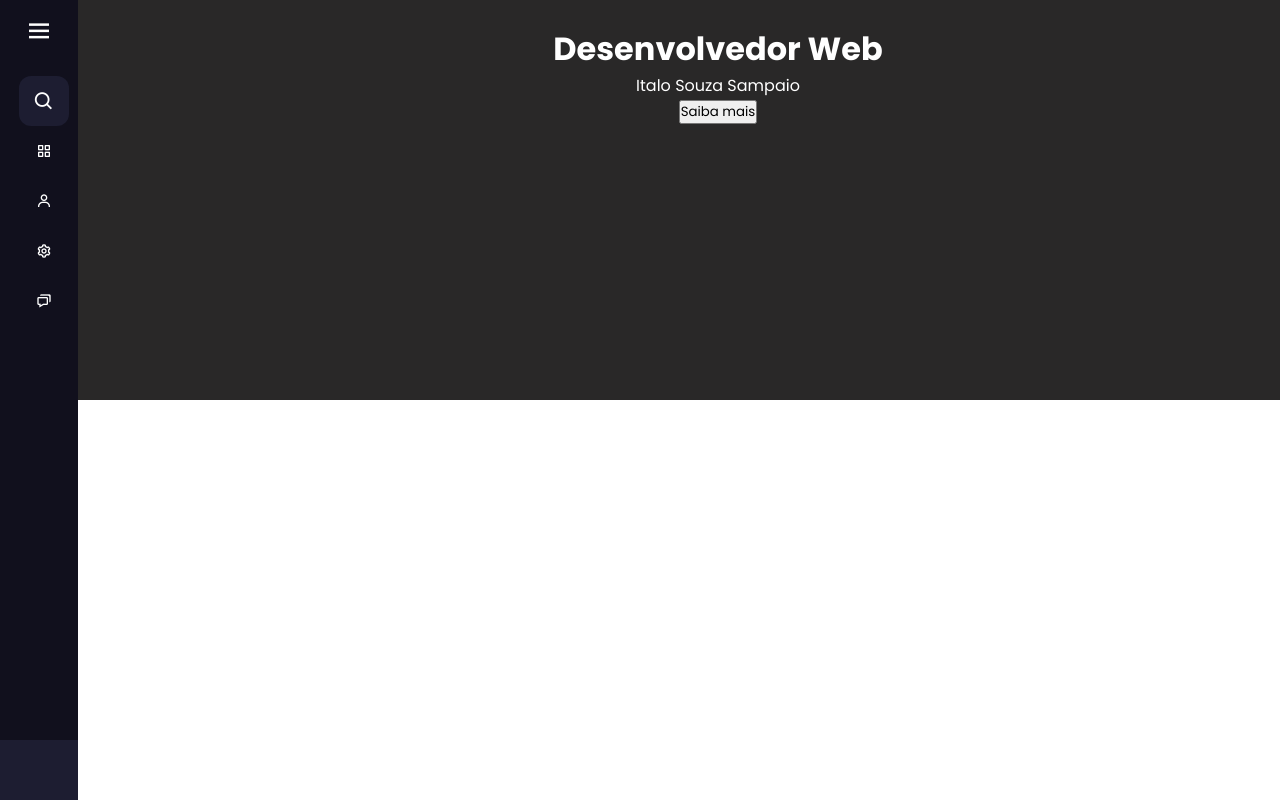
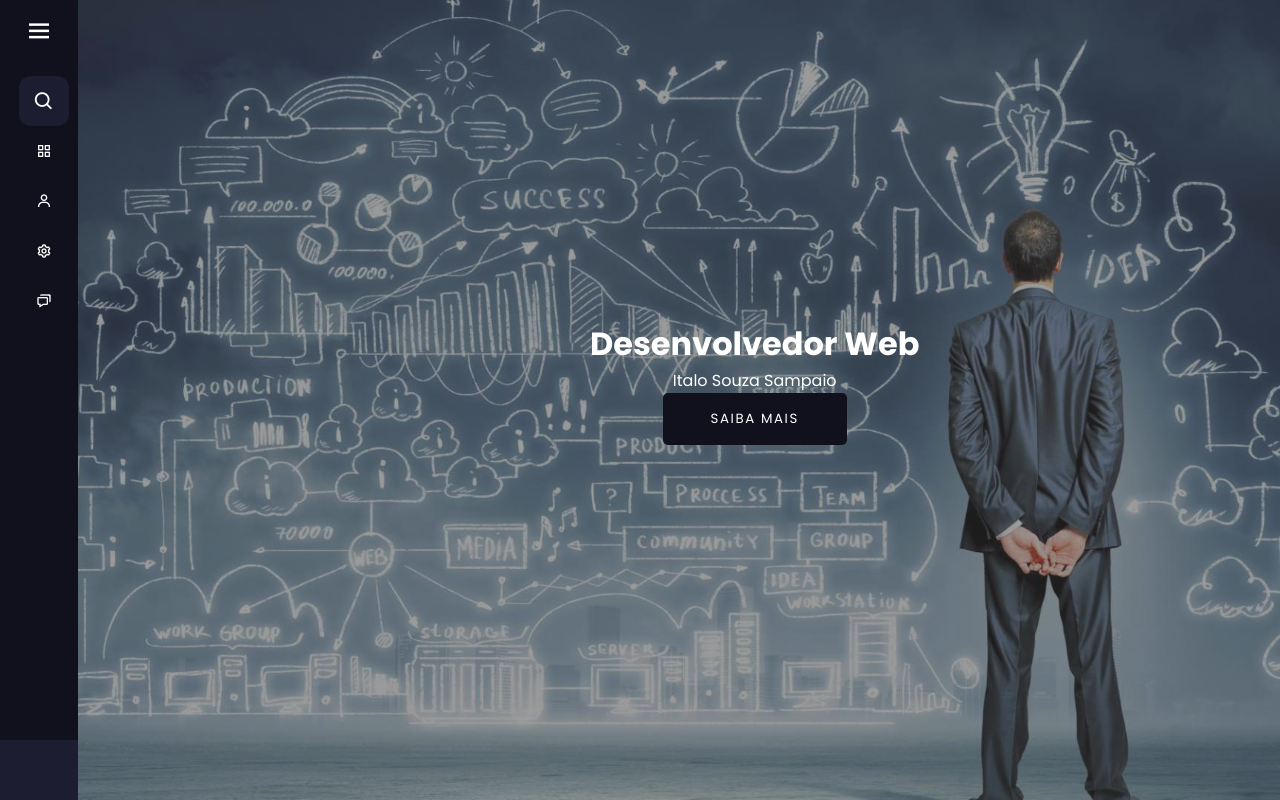
Before and after one commit to italo12346/Portfolio, a website: page index.html in a window 1280 px wide. Shown: the top 800 px of the page. Drawn offline with nearby package versions, Linux system fonts and the light colour scheme.

Commit message:
estilizando

```diff
--- a/CSS/style.css
+++ b/CSS/style.css
@@ -277,3 +277,49 @@ body {
     color: #fff;
 
 }
+
+header {
+    width: 100%;
+    height: 100vh;
+    overflow: hidden;
+    position: relative;
+}
+.img-wrapper {
+    display: flex;
+    width: 100%;
+    height: 100%;
+    overflow: hidden;
+    background-color: rgb(59, 57, 57);
+}
+
+.img-wrapper img {
+    width: 100%;
+    height: 100%;
+    object-fit: cover;
+    opacity: 0.5;
+    animation: zoom 15s;
+}
+.banner{
+    position: absolute;
+    top: 40%;
+    left: 40%;
+}
+.banner button {
+    font-family: var(--font-t);
+    text-transform: uppercase;
+    letter-spacing: .1rem;
+    color: white;
+    background: #6a3093;
+    background: -webkit-linear-gradient(to right, #0000008a, #0000008a);
+    background: linear-gradient(to right, #11101d, #11101d);
+    padding: 1rem 3rem;
+    border: none;
+    border-radius: 5px;
+    cursor: pointer;
+
+    animation: moveBanner 1s 0.9s forwards;
+}
+
+.banner button:hover {
+    opacity: 0.5;
+}
--- a/index.html
+++ b/index.html
@@ -97,7 +97,7 @@
 
             <header>
                 <div class="img-wrapper">
-                <img src="">
+                <img src="./imagens/wraper-img.jpg">
                 </div>
                 <div class="banner">
                 <h1>Desenvolvedor Web</h1>
```
Also changed, not shown: imagens/wraper-img.jpg (added).
